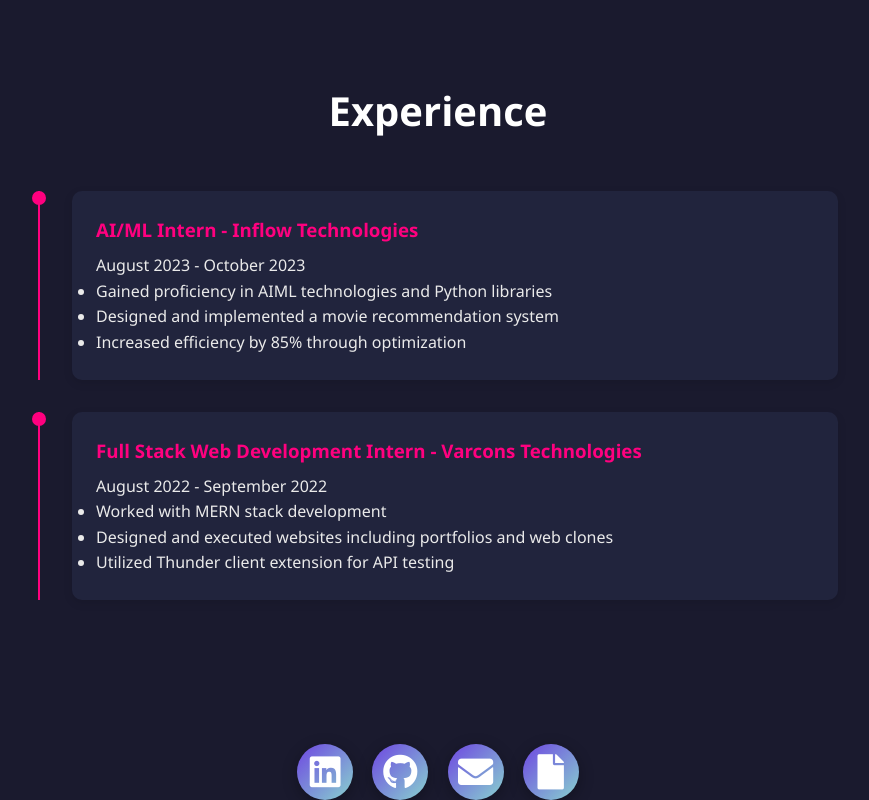
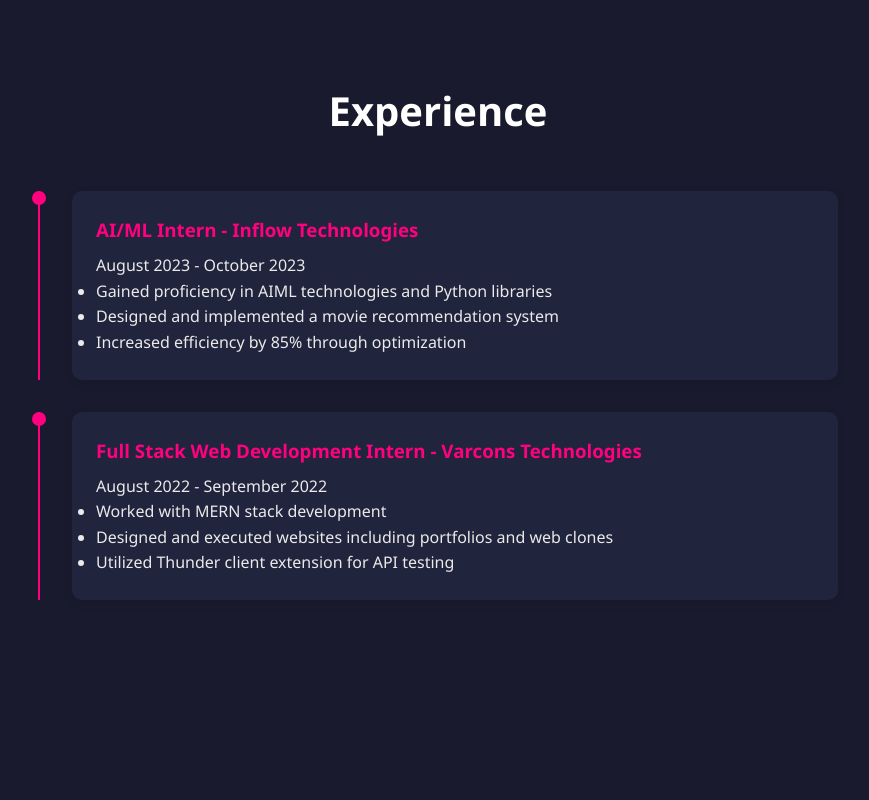
Before and after one commit to Kiranks200/Kiran.github.io, a plain HTML site: page index.html in a window 1280 px wide. Shown: the part 1847-2647 px from the top of the page, without its empty margins (202-1071 px from the left). After the commit the page ends 2559 px from the top, so only its background shows below. Drawn offline with Linux system fonts and the light colour scheme.

Commit message:
Update index.html

```diff
--- a/index.html
+++ b/index.html
@@ -427,21 +427,5 @@
             });
         });
     </script>
-    <footer>
-                    <div class="social-icons">
-                <a href="https://linkedin.com/in/kiran-k-s-427362246" target="_blank">
-                    <i class="fab fa-linkedin"></i>
-                </a>
-                <a href="https://github.com/Kiranks200" target="_blank">
-                    <i class="fab fa-github"></i>
-                </a>
-                <a href="mailto:kiranks638@gmail.com">
-                    <i class="fas fa-envelope"></i>
-                </a>
-                <a href="Kiran_Resume .pdf" target="_blank">
-                    <i class="fas fa-file"></i>
-                </a>
-            </div>
-    </footer>
 </body>
 </html>
```
